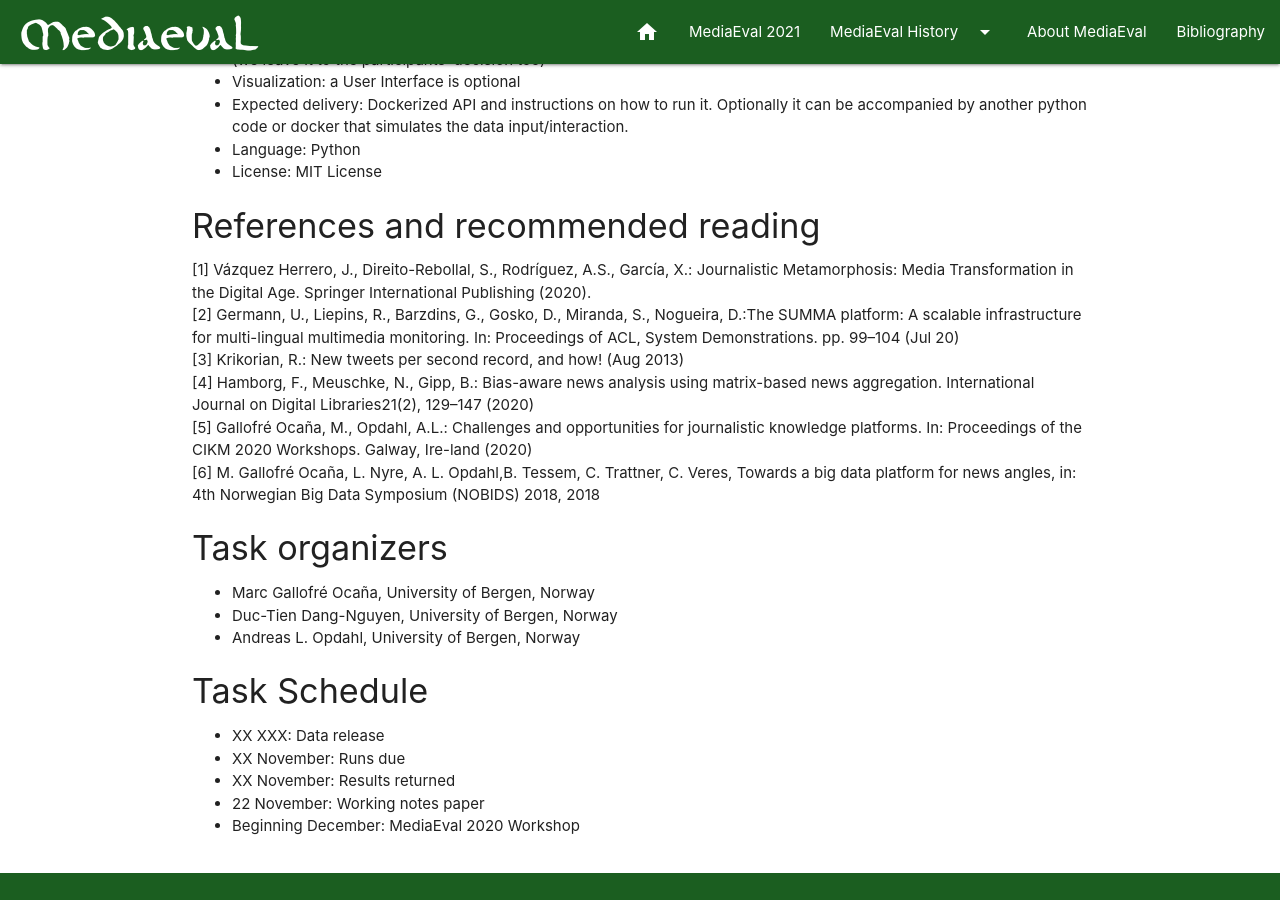
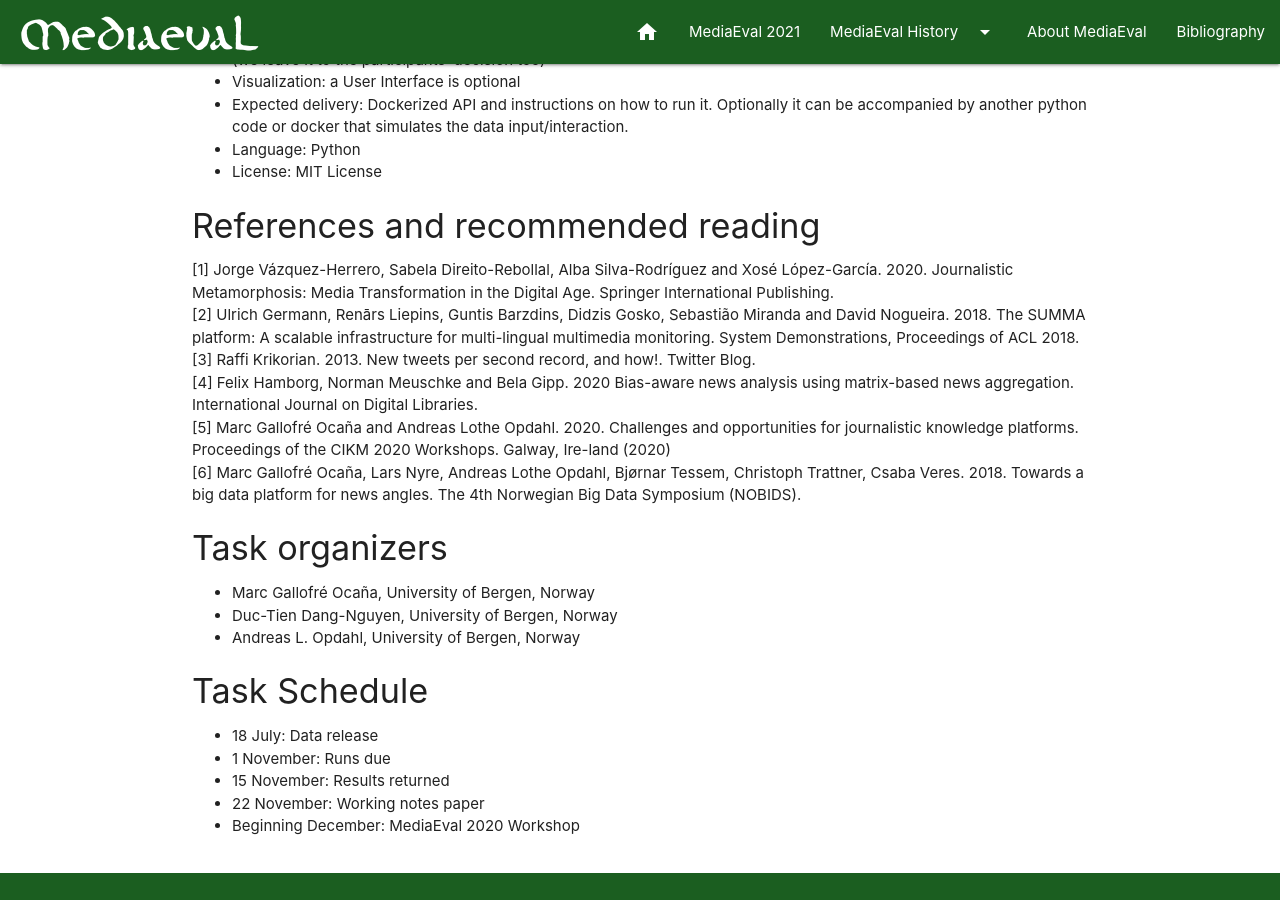
Before and after one commit to multimediaeval/multimediaeval.github.io, a Jekyll site: the page built from _editions/2021/tasks/emergingnews.md, in a window 1280 px wide and 900 px high, scrolled down 1803 px. Built offline with Jekyll 4.4.1, drawn with Linux system fonts in a browser that asks for light colours.

Commit message:
Update emergingnews.md

```diff
--- a/_editions/2021/tasks/emergingnews.md
+++ b/_editions/2021/tasks/emergingnews.md
@@ -44,12 +44,12 @@ An expert panel evaluates the results based on their relevance. The expert panel
 * License: MIT License
 
 #### References and recommended reading
-[1]	Vázquez Herrero, J., Direito-Rebollal, S., Rodríguez, A.S., García, X.: Journalistic Metamorphosis: Media Transformation in the Digital Age. Springer International Publishing (2020).\
-[2]   Germann, U., Liepins, R., Barzdins, G., Gosko, D., Miranda, S., Nogueira, D.:The SUMMA platform: A scalable infrastructure for multi-lingual multimedia monitoring. In: Proceedings of ACL, System Demonstrations. pp. 99–104 (Jul 20)\
-[3] Krikorian, R.: New tweets per second record, and how! (Aug 2013)\
-[4]  Hamborg, F., Meuschke, N., Gipp, B.: Bias-aware news analysis using matrix-based news aggregation. International Journal on Digital Libraries21(2), 129–147 (2020)\
-[5]  Gallofré Ocaña, M., Opdahl, A.L.: Challenges and opportunities for journalistic knowledge platforms. In: Proceedings of the CIKM 2020 Workshops. Galway, Ire-land (2020)\
-[6]  M. Gallofré Ocaña, L. Nyre, A. L. Opdahl,B. Tessem, C. Trattner, C. Veres, Towards a big data platform for news angles, in: 4th Norwegian Big Data Symposium (NOBIDS) 2018, 2018
+[1]	Jorge Vázquez-Herrero, Sabela Direito-Rebollal, Alba Silva-Rodríguez and Xosé López-García. 2020. Journalistic Metamorphosis: Media Transformation in the Digital Age. Springer International Publishing.\
+[2]   Ulrich Germann, Renārs Liepins, Guntis Barzdins, Didzis Gosko, Sebastião Miranda and David Nogueira. 2018. The SUMMA platform: A scalable infrastructure for multi-lingual multimedia monitoring. System Demonstrations, Proceedings of ACL 2018.\
+[3] Raffi Krikorian. 2013. New tweets per second record, and how!. Twitter Blog.\
+[4] Felix Hamborg, Norman Meuschke and Bela Gipp. 2020 Bias-aware news analysis using matrix-based news aggregation. International Journal on Digital Libraries.\
+[5]  Marc Gallofré Ocaña and Andreas Lothe Opdahl. 2020. Challenges and opportunities for journalistic knowledge platforms. Proceedings of the CIKM 2020 Workshops. Galway, Ire-land (2020)\
+[6]  Marc Gallofré Ocaña, Lars Nyre, Andreas Lothe Opdahl, Bjørnar Tessem, Christoph Trattner, Csaba Veres. 2018. Towards a big data platform for news angles. The 4th Norwegian Big Data Symposium (NOBIDS).
 
 #### Task organizers
 * Marc Gallofré Ocaña, University of Bergen, Norway
@@ -58,8 +58,8 @@ An expert panel evaluates the results based on their relevance. The expert panel
 
 
 #### Task Schedule
-* XX XXX: Data release <!-- # Replace XX with your date. We suggest setting the date in June-July-->
-* XX November: Runs due <!-- # Replace XX with your date. We suggest setting enough time in order to have enough time to assess and return the results by the Results returned deadline-->
-* XX November: Results returned  <!-- Replace XX with your date. Latest possible should be 15 November-->
+* 18 July: Data release <!-- # Replace XX with your date. We suggest setting the date in June-July-->
+* 1 November: Runs due <!-- # Replace XX with your date. We suggest setting enough time in order to have enough time to assess and return the results by the Results returned deadline-->
+* 15 November: Results returned  <!-- Replace XX with your date. Latest possible should be 15 November-->
 * 22 November: Working notes paper  <!-- Fixed. Please do not change. Exact date to be decided-->
 * Beginning December: MediaEval 2020 Workshop <!-- Fixed. Please do not change. Exact date to be decided-->
```
Also changed, not shown: other parts of _editions/2021/tasks/emergingnews.md (+1 -1 lines).
